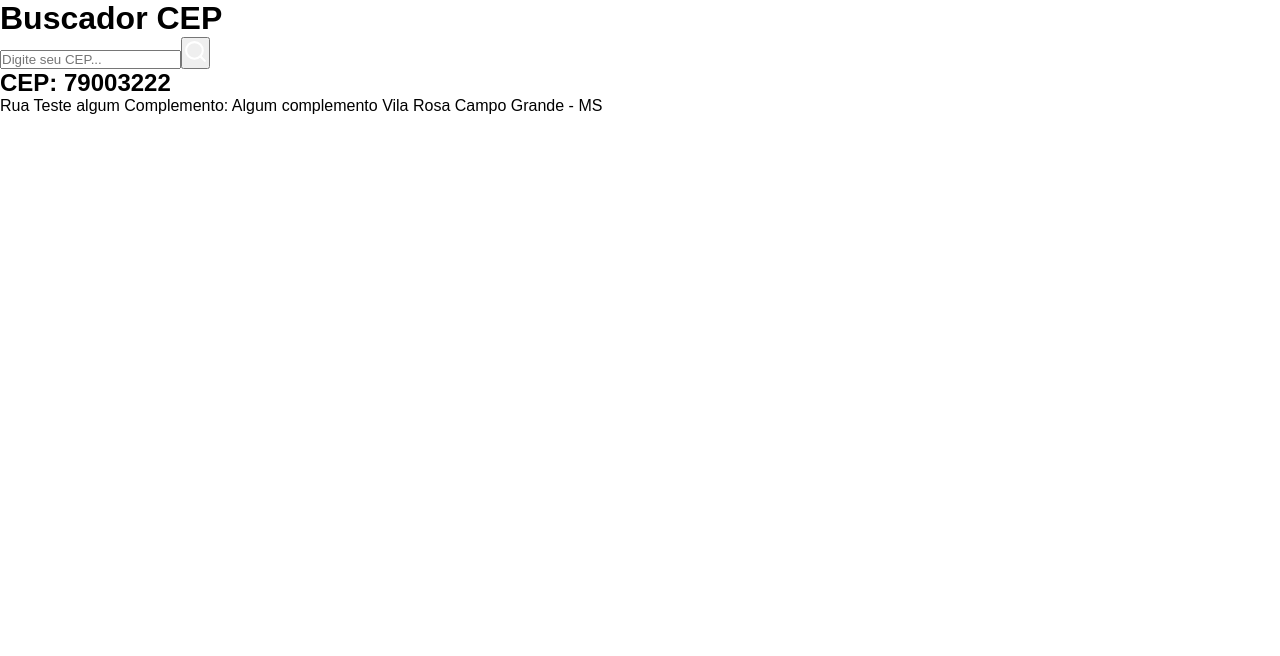
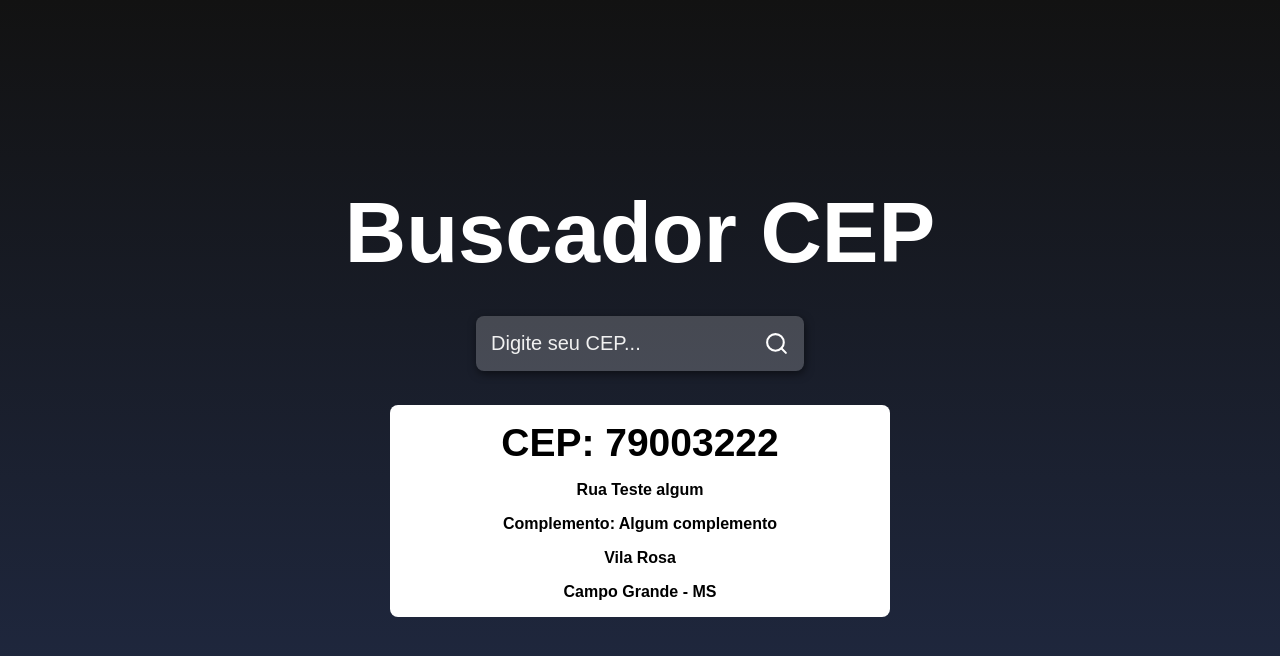
Before and after one commit to SanX0000/Projeto-BuscaCEP, a React (Create React App) app in the folder buscador/: page / in a window 1280 px wide. Shown: the top 656 px of the page. Built offline with nearby package versions, Linux system fonts and the light colour scheme.

Commit message:
finalizado CSS e função de busca antes da API

```diff
--- a/buscador/src/App.js
+++ b/buscador/src/App.js
@@ -1,7 +1,18 @@
+import {useState} from 'react';
 import { FiSearch } from "react-icons/fi";
-import './styles,css';
+import './styles.css';
+
 
 function App() {
+
+  const [input, setInput] = useState ('')
+
+
+
+  function handleSearch(){
+    alert("VALOR DO INPUT " + input)
+  }
+
   return (
     <div className="container">
      <h1 className="title">Buscador CEP</h1>
@@ -9,9 +20,13 @@ function App() {
       <div className="containerInput">
         <input
         type="text"
-        placeholder="Digite seu CEP..."/>
+        placeholder="Digite seu CEP..."
+        value={input}
+        onChange={(e) => setInput(e.target.value) }
+        />
 
-        <button className="buttonSearch">
+
+        <button className="buttonSearch" onClick={handleSearch}>
           <FiSearch size={25} color="FFF"/>
         </button>
       </div>
@@ -19,11 +34,10 @@ function App() {
         <main className="main">
           <h2>CEP: 79003222</h2>
 
-          <span>Rua Teste algum </span>
-          <span>Complemento: Algum complemento </span>
-          <span>Vila Rosa </span>
-          <span>Campo Grande - MS </span>
-
+          <span>Rua Teste algum</span>
+          <span>Complemento: Algum complemento</span>
+          <span>Vila Rosa</span>
+          <span>Campo Grande - MS</span>
 
         </main>
 
--- a/buscador/src/styles.css
+++ b/buscador/src/styles.css
@@ -4,7 +4,8 @@
     justify-content: center;
     align-items: center;
     flex-direction: column;
-    background-color: linear-gradient(#121212, #212b46);
+    background: linear-gradient(#121212, #212b46);
+
 }
 
 .title{
@@ -41,7 +42,7 @@
 }
 
 .containerInput input::placeholder{
-    color: f1f1f1;
+    color: #f1f1f1;
 }
 
 .buttonSearch{
@@ -57,3 +58,34 @@
 .buttonSearch:hover{
     transform: scale(1.2);
 }
+
+.main {
+    display: flex;
+    justify-content:center;
+    align-items: center;
+    flex-direction:column;
+    background-color:#FFF;
+    width: 500px;
+    border-radius: 8px;
+}
+
+.main h2 {
+    margin:16px 0;
+    font-size:39px;
+}
+
+.main span {
+    margin-bottom:16px;
+    font-weight:bold;
+}
+
+@media (max-width:620px) {
+    .title{
+        font-size:60px;
+    }
+
+    .main h2{
+        font-size:80%;
+        min-height:250px;
+    }
+}
```
